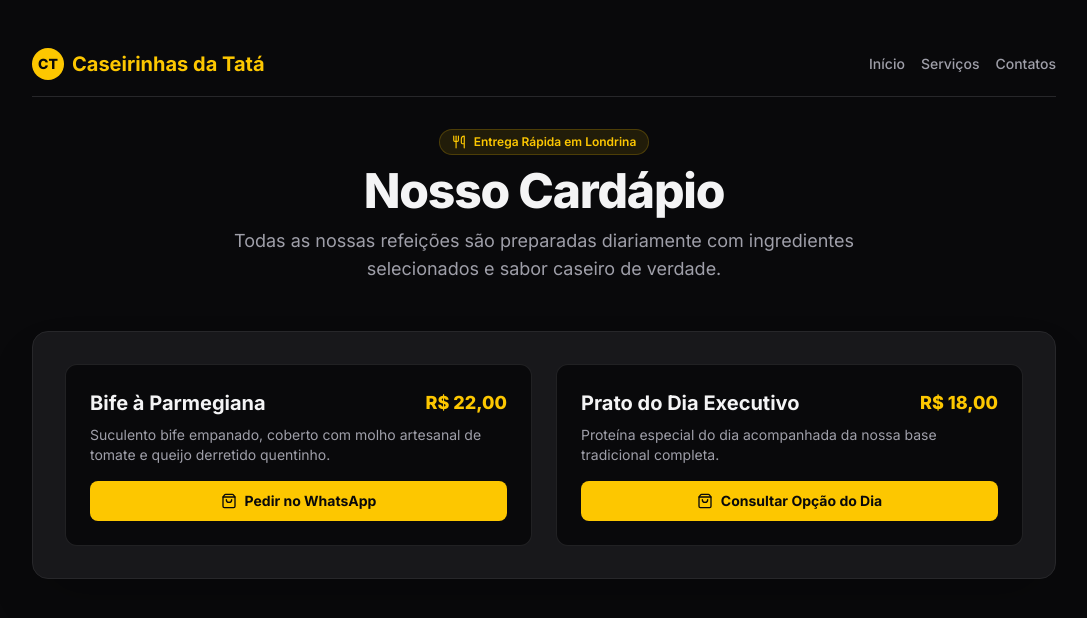
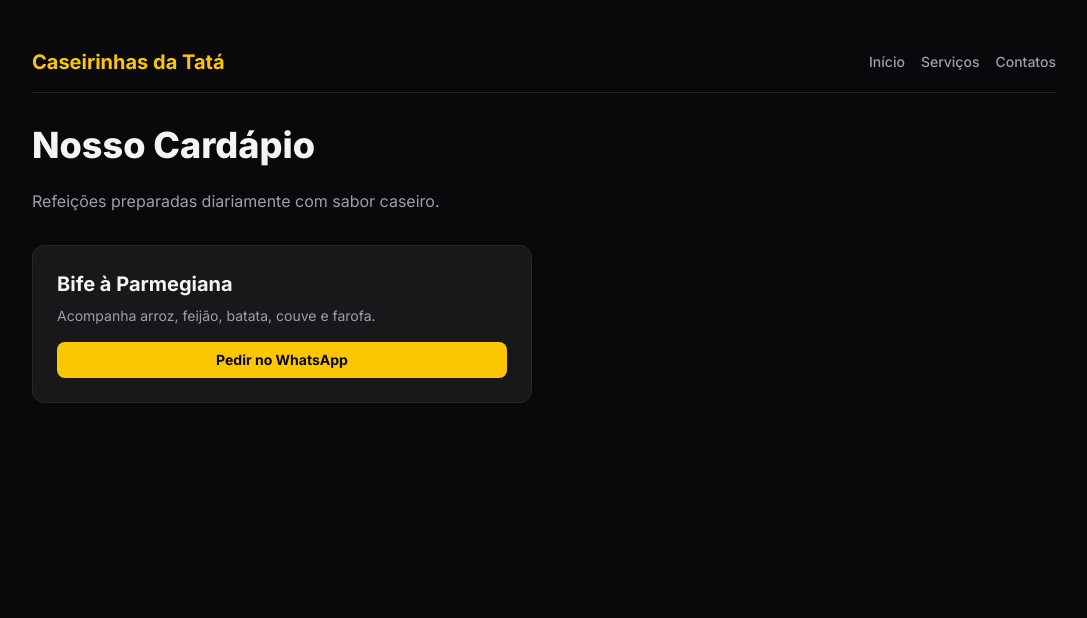
Before and after one commit to Gaulnews/caseirinhas-tata-next, a Next.js app: page /cardapio in a window 1280 px wide. Shown: the top 618 px of the page, without its empty margins (96-1183 px from the left). Built offline with nearby package versions, Linux system fonts and the light colour scheme.

Commit message:
fix: Corrigidas as estruturas e rotas das páginas dedicadas

```diff
--- a/src/app/cardapio/page.tsx
+++ b/src/app/cardapio/page.tsx
@@ -1,74 +1,33 @@
-import { Metadata } from 'next';
-import Link from 'next/link';
-import { Utensils, CheckCircle2, ShoppingBag, Clock, PhoneCall } from 'lucide-react';
+import { Metadata } from "next";
+import Link from "next/link";
+import { Utensils, ShoppingBag } from "lucide-react";
 
 export const metadata: Metadata = {
-  title: 'Cardápio de Marmitas Caseiras em Londrina | Caseirinhas da Tatá',
-  description: 'Confira nosso cardápio completo de refeições caseiras diárias. Bife à Parmegiana, pratos executivos e opções fit com entrega rápida na Zona Norte de Londrina.',
-  keywords: ['cardapio marmita londrina', 'marmitex zona norte londrina', 'almoço caseiro', 'parmegiana delivery'],
-  alternates: { canonical: 'https://caseirinhasdatata.shop/cardapio' },
+  title: "Cardápio de Marmitas Caseiras em Londrina | Caseirinhas da Tatá",
+  description: "Confira nosso cardápio completo de refeições caseiras diárias. Bife à Parmegiana e opções com entrega rápida na Zona Norte.",
 };
 
 export default function CardapioPage() {
-  const jsonLd = {
-    '@context': 'https://schema.org',
-    '@type': 'Menu',
-    'name': 'Cardápio Caseirinhas da Tatá',
-    'mainEntityOfPage': 'https://caseirinhasdatata.shop/cardapio',
-    'inLanguage': 'pt-BR',
-    'offers': {
-      '@type': 'AggregateOffer',
-      'priceCurrency': 'BRL',
-      'price': '18.00',
-    }
-  };
-
   return (
     <main className="min-h-screen bg-zinc-950 text-gray-100 p-6 md:p-12 font-sans">
-      <script type="application/ld+json" dangerouslySetInnerHTML={{ __html: JSON.stringify(jsonLd) }} />
       <div className="max-w-5xl mx-auto">
         <nav className="mb-8 flex items-center justify-between border-b border-zinc-800 pb-4">
-          <Link href="/" className="text-yellow-400 font-bold text-xl flex items-center gap-2">
-            <span className="w-8 h-8 rounded-full bg-yellow-400 text-zinc-950 flex items-center justify-center text-sm font-extrabold">CT</span>
-            Caseirinhas da Tatá
-          </Link>
+          <Link href="/" className="text-yellow-400 font-bold text-xl">Caseirinhas da Tatá</Link>
           <div className="flex gap-4 text-sm font-medium">
-            <Link href="/" className="text-zinc-400 hover:text-yellow-400 transition-colors">Início</Link>
-            <Link href="/servicos" className="text-zinc-400 hover:text-yellow-400 transition-colors">Serviços</Link>
-            <Link href="/contatos" className="text-zinc-400 hover:text-yellow-400 transition-colors">Contatos</Link>
+            <Link href="/" className="text-zinc-400 hover:text-yellow-400">Início</Link>
+            <Link href="/servicos" className="text-zinc-400 hover:text-yellow-400">Serviços</Link>
+            <Link href="/contatos" className="text-zinc-400 hover:text-yellow-400">Contatos</Link>
           </div>
         </nav>
-        <header className="mb-12 text-center">
-          <span className="inline-flex items-center gap-2 px-3 py-1 bg-yellow-400/10 text-yellow-400 rounded-full text-xs font-semibold border border-yellow-400/20 mb-3">
-            <Utensils className="w-3.5 h-3.5" /> Entrega Rápida em Londrina
-          </span>
-          <h1 className="text-4xl md:text-5xl font-extrabold text-zinc-100 tracking-tight">Nosso Cardápio</h1>
-          <p className="text-zinc-400 mt-3 text-lg max-w-2xl mx-auto">Todas as nossas refeições são preparadas diariamente com ingredientes selecionados e sabor caseiro de verdade.</p>
-        </header>
-        <section className="bg-zinc-900 border border-zinc-800 rounded-2xl p-6 md:p-8 mb-10 shadow-2xl">
-          <div className="grid grid-cols-1 md:grid-cols-2 gap-6">
-            <div className="bg-zinc-950 p-6 rounded-xl border border-zinc-800/80 hover:border-yellow-400/50 transition-all">
-              <div className="flex justify-between items-start mb-2">
-                <h3 className="text-xl font-bold text-zinc-100">Bife à Parmegiana</h3>
-                <span className="text-yellow-400 font-extrabold text-lg">R$ 22,00</span>
-              </div>
-              <p className="text-zinc-400 text-sm mb-4">Suculento bife empanado, coberto com molho artesanal de tomate e queijo derretido quentinho.</p>
-              <a href="https://wa.me/5543996749607?text=Olá!%20Gostaria%20de%20pedir%20o%20Bife%20à%20Parmegiana." className="inline-flex items-center justify-center gap-2 w-full py-2.5 bg-yellow-400 text-zinc-950 font-bold rounded-lg hover:bg-yellow-300 transition-colors text-sm">
-                <ShoppingBag className="w-4 h-4" /> Pedir no WhatsApp
-              </a>
-            </div>
-            <div className="bg-zinc-950 p-6 rounded-xl border border-zinc-800/80 hover:border-yellow-400/50 transition-all">
-              <div className="flex justify-between items-start mb-2">
-                <h3 className="text-xl font-bold text-zinc-100">Prato do Dia Executivo</h3>
-                <span className="text-yellow-400 font-extrabold text-lg">R$ 18,00</span>
-              </div>
-              <p className="text-zinc-400 text-sm mb-4">Proteína especial do dia acompanhada da nossa base tradicional completa.</p>
-              <a href="https://wa.me/5543996749607?text=Olá!%20Qual%20é%20o%20Prato%20do%20Dia%20de%20hoje?" className="inline-flex items-center justify-center gap-2 w-full py-2.5 bg-yellow-400 text-zinc-950 font-bold rounded-lg hover:bg-yellow-300 transition-colors text-sm">
-                <ShoppingBag className="w-4 h-4" /> Consultar Opção do Dia
-              </a>
-            </div>
+        <h1 className="text-4xl font-extrabold text-zinc-100 mb-6">Nosso Cardápio</h1>
+        <p className="text-zinc-400 mb-8">Refeições preparadas diariamente com sabor caseiro.</p>
+        <div className="grid grid-cols-1 md:grid-cols-2 gap-6">
+          <div className="bg-zinc-900 p-6 rounded-xl border border-zinc-800">
+            <h3 className="text-xl font-bold mb-2">Bife à Parmegiana</h3>
+            <p className="text-zinc-400 text-sm mb-4">Acompanha arroz, feijão, batata, couve e farofa.</p>
+            <a href="https://wa.me/5543996749607" className="block text-center py-2 bg-yellow-400 text-zinc-950 font-bold rounded-lg text-sm">Pedir no WhatsApp</a>
           </div>
-        </section>
+        </div>
       </div>
     </main>
   );
--- a/src/app/contatos/page.tsx
+++ b/src/app/contatos/page.tsx
@@ -1,12 +1,9 @@
-import { Metadata } from 'next';
-import Link from 'next/link';
-import { MessageCircle, MapPin, Clock, Users } from 'lucide-react';
+import { Metadata } from "next";
+import Link from "next/link";
 
 export const metadata: Metadata = {
-  title: 'Contatos e WhatsApp | Caseirinhas da Tatá Londrina',
-  description: 'Fale diretamente com a equipe da Caseirinhas da Tatá. Atendimento via WhatsApp para pedidos individuais, dúvidas e parcerias corporativas em Londrina - PR.',
-  keywords: ['telefone caseirinhas da tata', 'whatsapp marmita londrina', 'contato delivery zona norte'],
-  alternates: { canonical: 'https://caseirinhasdatata.shop/contatos' },
+  title: "Contatos e WhatsApp | Caseirinhas da Tatá Londrina",
+  description: "Fale diretamente com a equipe da Caseirinhas da Tatá.",
 };
 
 export default function ContatosPage() {
@@ -14,34 +11,19 @@ export default function ContatosPage() {
     <main className="min-h-screen bg-zinc-950 text-gray-100 p-6 md:p-12 font-sans">
       <div className="max-w-4xl mx-auto">
         <nav className="mb-8 flex items-center justify-between border-b border-zinc-800 pb-4">
-          <Link href="/" className="text-yellow-400 font-bold text-xl flex items-center gap-2">
-            <span className="w-8 h-8 rounded-full bg-yellow-400 text-zinc-950 flex items-center justify-center text-sm font-extrabold">CT</span>
-            Caseirinhas da Tatá
-          </Link>
+          <Link href="/" className="text-yellow-400 font-bold text-xl">Caseirinhas da Tatá</Link>
           <div className="flex gap-4 text-sm font-medium">
-            <Link href="/" className="text-zinc-400 hover:text-yellow-400 transition-colors">Início</Link>
-            <Link href="/cardapio" className="text-zinc-400 hover:text-yellow-400 transition-colors">Cardápio</Link>
-            <Link href="/servicos" className="text-zinc-400 hover:text-yellow-400 transition-colors">Serviços</Link>
+            <Link href="/" className="text-zinc-400 hover:text-yellow-400">Início</Link>
+            <Link href="/cardapio" className="text-zinc-400 hover:text-yellow-400">Cardápio</Link>
+            <Link href="/servicos" className="text-zinc-400 hover:text-yellow-400">Serviços</Link>
           </div>
         </nav>
-        <header className="mb-10 text-center">
-          <h1 className="text-4xl font-extrabold text-zinc-100 tracking-tight">Fale Conosco</h1>
-          <p className="text-zinc-400 mt-2 text-lg">Estamos prontos para atender seu pedido ou responder suas dúvidas.</p>
-        </header>
-        <div className="grid grid-cols-1 md:grid-cols-2 gap-6 mb-10">
-          <div className="bg-zinc-900 border border-zinc-800 p-6 rounded-2xl flex flex-col justify-between">
-            <div>
-              <h2 className="text-lg font-bold text-zinc-100">Atendimento ao Cliente</h2>
-              <p className="text-2xl font-extrabold text-green-400 font-mono my-4">(43) 99674-9607</p>
-            </div>
-            <a href="https://wa.me/5543996749607" className="w-full py-3 bg-green-500 text-zinc-950 font-bold rounded-xl text-center hover:bg-green-400 transition-colors block">Chamar no WhatsApp</a>
-          </div>
-          <div className="bg-zinc-900 border border-zinc-800 p-6 rounded-2xl flex flex-col justify-between">
-            <div>
-              <h2 className="text-lg font-bold text-zinc-100">Comercial & Parcerias B2B</h2>
-              <p className="text-2xl font-extrabold text-yellow-400 font-mono my-4">(43) 99982-1401</p>
-            </div>
-            <a href="https://wa.me/5543999821401" className="w-full py-3 bg-yellow-400 text-zinc-950 font-bold rounded-xl text-center hover:bg-yellow-300 transition-colors block">Contato Comercial</a>
+        <h1 className="text-4xl font-extrabold text-zinc-100 mb-6">Fale Conosco</h1>
+        <div className="grid grid-cols-1 md:grid-cols-2 gap-6">
+          <div className="bg-zinc-900 p-6 rounded-xl border border-zinc-800">
+            <h2 className="text-lg font-bold mb-2">Atendimento (Pedidos)</h2>
+            <p className="text-2xl font-mono text-green-400 mb-4">(43) 99674-9607</p>
+            <a href="https://wa.me/5543996749607" className="block text-center py-2 bg-green-500 text-zinc-950 font-bold rounded-lg">Chamar no WhatsApp</a>
           </div>
         </div>
       </div>
--- a/src/app/servicos/page.tsx
+++ b/src/app/servicos/page.tsx
@@ -1,12 +1,9 @@
-import { Metadata } from 'next';
-import Link from 'next/link';
-import { Truck, Building2, Gift, ShieldCheck } from 'lucide-react';
+import { Metadata } from "next";
+import Link from "next/link";
 
 export const metadata: Metadata = {
-  title: 'Serviços de Delivery e Pacotes B2B | Caseirinhas da Tatá',
-  description: 'Soluções em refeições corporativas B2B, fornecimento semanal para empresas e delivery rápido em Londrina. Alimente sua equipe com sabor caseiro.',
-  keywords: ['marmita corporativa londrina', 'almoço empresa londrina', 'pacotes b2b alimentacao', 'delivery zona norte londrina'],
-  alternates: { canonical: 'https://caseirinhasdatata.shop/servicos' },
+  title: "Serviços de Delivery e Pacotes B2B | Caseirinhas da Tatá",
+  description: "Soluções em refeições corporativas B2B e delivery rápido em Londrina.",
 };
 
 export default function ServicosPage() {
@@ -14,45 +11,15 @@ export default function ServicosPage() {
     <main className="min-h-screen bg-zinc-950 text-gray-100 p-6 md:p-12 font-sans">
       <div className="max-w-5xl mx-auto">
         <nav className="mb-8 flex items-center justify-between border-b border-zinc-800 pb-4">
-          <Link href="/" className="text-yellow-400 font-bold text-xl flex items-center gap-2">
-            <span className="w-8 h-8 rounded-full bg-yellow-400 text-zinc-950 flex items-center justify-center text-sm font-extrabold">CT</span>
-            Caseirinhas da Tatá
-          </Link>
+          <Link href="/" className="text-yellow-400 font-bold text-xl">Caseirinhas da Tatá</Link>
           <div className="flex gap-4 text-sm font-medium">
-            <Link href="/" className="text-zinc-400 hover:text-yellow-400 transition-colors">Início</Link>
-            <Link href="/cardapio" className="text-zinc-400 hover:text-yellow-400 transition-colors">Cardápio</Link>
-            <Link href="/contatos" className="text-zinc-400 hover:text-yellow-400 transition-colors">Contatos</Link>
+            <Link href="/" className="text-zinc-400 hover:text-yellow-400">Início</Link>
+            <Link href="/cardapio" className="text-zinc-400 hover:text-yellow-400">Cardápio</Link>
+            <Link href="/contatos" className="text-zinc-400 hover:text-yellow-400">Contatos</Link>
           </div>
         </nav>
-        <header className="mb-12 text-center">
-          <span className="inline-flex items-center gap-2 px-3 py-1 bg-yellow-400/10 text-yellow-400 rounded-full text-xs font-semibold border border-yellow-400/20 mb-3">
-            <Building2 className="w-3.5 h-3.5" /> Soluções B2C e B2B
-          </span>
-          <h1 className="text-4xl md:text-5xl font-extrabold text-zinc-100 tracking-tight">Nossos Serviços</h1>
-        </header>
-        <div className="grid grid-cols-1 md:grid-cols-3 gap-6 mb-12">
-          <div className="bg-zinc-900 border border-zinc-800 p-6 rounded-2xl flex flex-col justify-between">
-            <div>
-              <Truck className="w-8 h-8 text-yellow-400 mb-4" />
-              <h2 className="text-xl font-bold text-zinc-100 mb-2">Delivery Residencial</h2>
-              <p className="text-zinc-400 text-sm leading-relaxed mb-4">Entrega rápida de marmitas bem servidas e quentinhas na porta da sua casa, principalmente na Zona Norte.</p>
-            </div>
-          </div>
-          <div className="bg-zinc-900 border border-zinc-800 p-6 rounded-2xl flex flex-col justify-between">
-            <div>
-              <Building2 className="w-8 h-8 text-yellow-400 mb-4" />
-              <h2 className="text-xl font-bold text-zinc-100 mb-2">Pacotes Corporativos B2B</h2>
-              <p className="text-zinc-400 text-sm leading-relaxed mb-4">Convênios mensais e semanais com empresas. Garantimos refeições saborosas e entregas pontuais.</p>
-            </div>
-          </div>
-          <div className="bg-zinc-900 border border-zinc-800 p-6 rounded-2xl flex flex-col justify-between">
-            <div>
-              <Gift className="w-8 h-8 text-yellow-400 mb-4" />
-              <h2 className="text-xl font-bold text-zinc-100 mb-2">Degustação sem Custo</h2>
-              <p className="text-zinc-400 text-sm leading-relaxed mb-4">Agendamos uma visita comercial para levar marmitas de degustação gratuitamente para a gerência da sua empresa.</p>
-            </div>
-          </div>
-        </div>
+        <h1 className="text-4xl font-extrabold text-zinc-100 mb-6">Nossos Serviços</h1>
+        <p className="text-zinc-400 mb-8">Delivery residencial e pacotes corporativos B2B para empresas.</p>
       </div>
     </main>
   );
```
